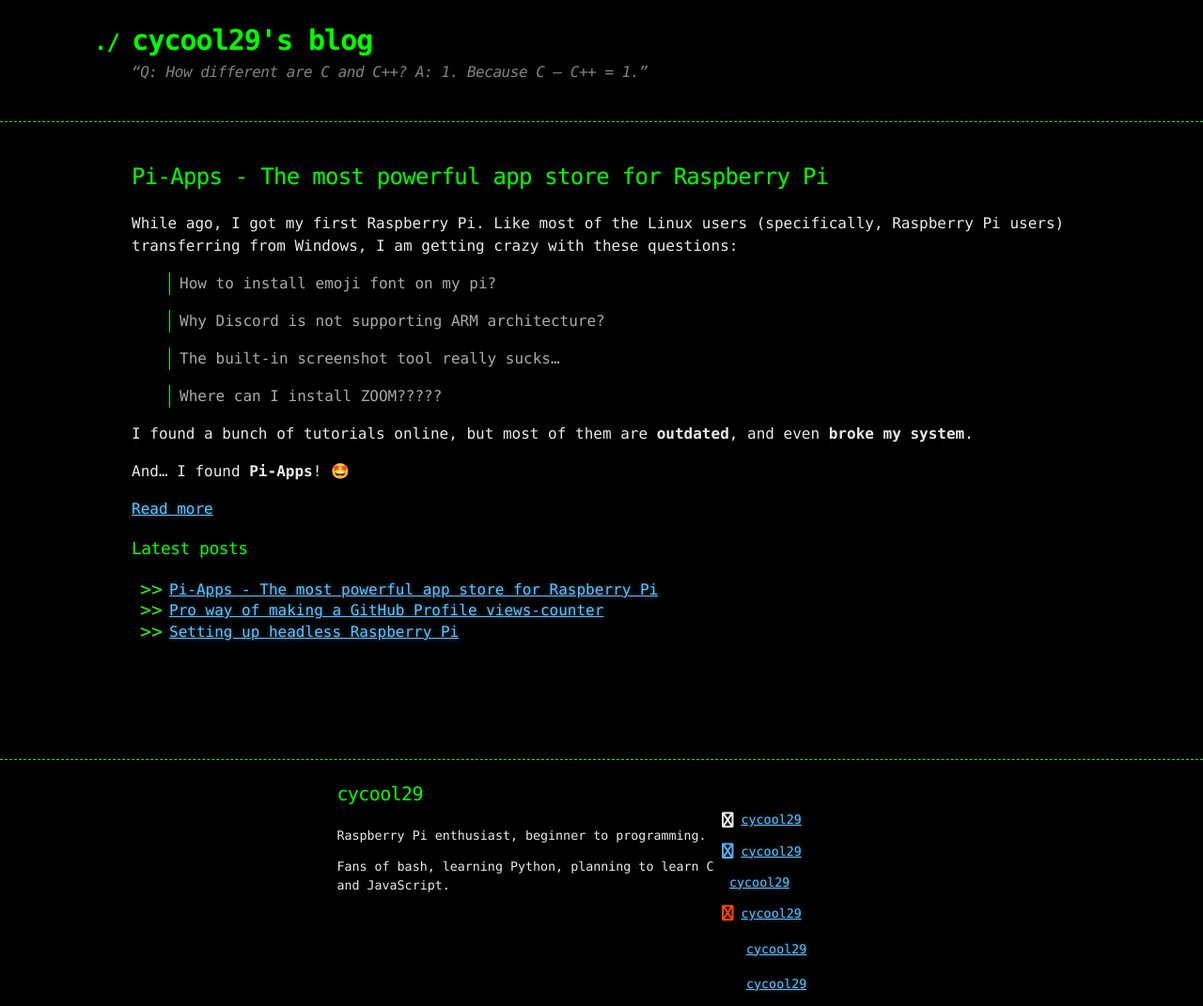
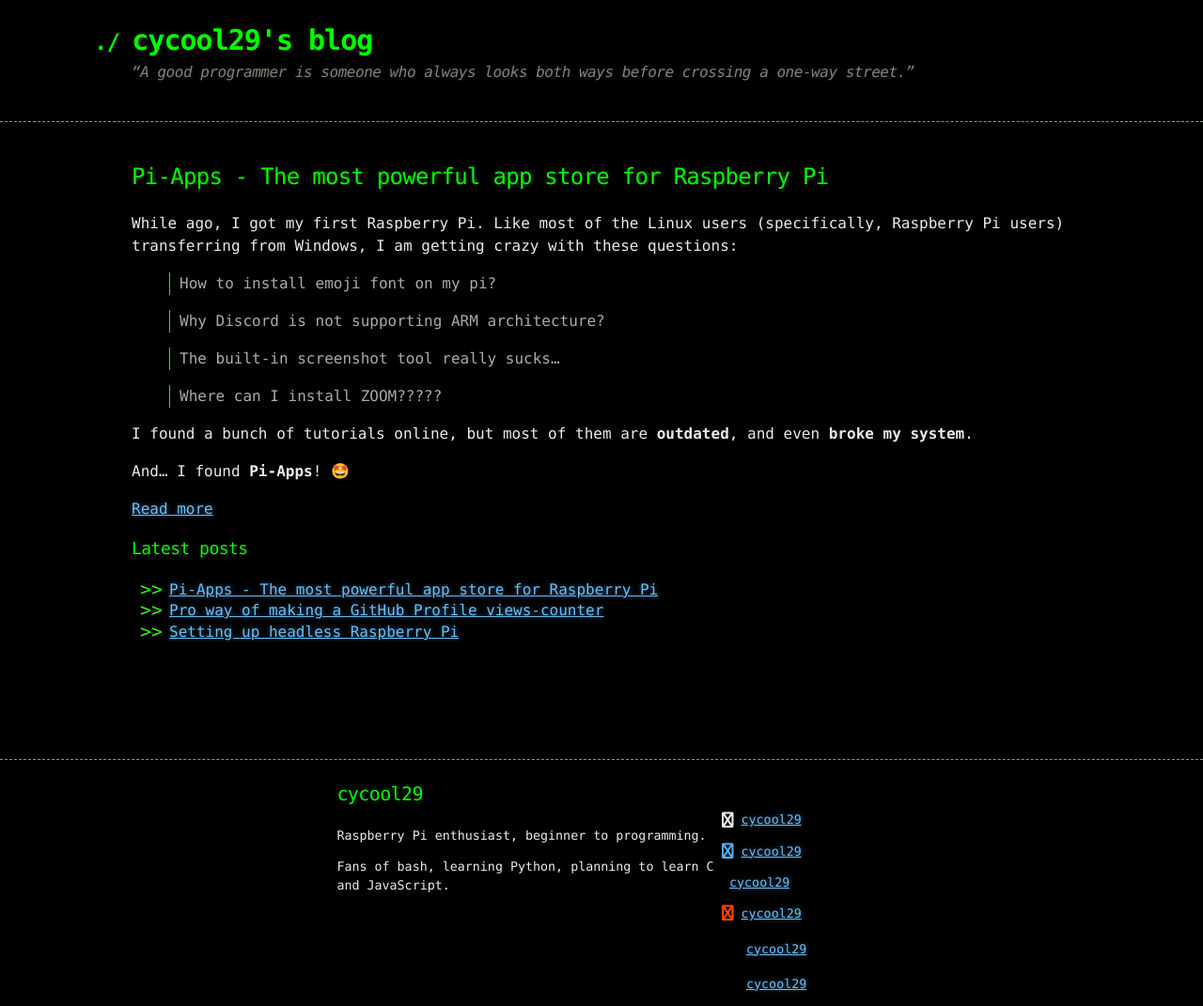
Before and after one commit to cycool29/cycool29.github.io, a Jekyll site: the page built from index.md, in a window 1280 px wide. Shown: the whole page at 94% size. Built offline with Jekyll 4.4.1, drawn with Linux system fonts in a browser that asks for light colours; a style sheet for code colours, icons or effects is not loaded.

Commit message:
Update quotes

```diff
--- a/_config.yml
+++ b/_config.yml
@@ -1,6 +1,6 @@
 title: cycool29's blog
 comments: Comments
-description: "“Q: How different are C and C++? A: 1. Because C — C++ = 1.” "
+description: "“A good programmer is someone who always looks both ways before crossing a one-way street.” "
 remote_theme: jekyll-theme-hacker
 author: cycool29
 github:
```
